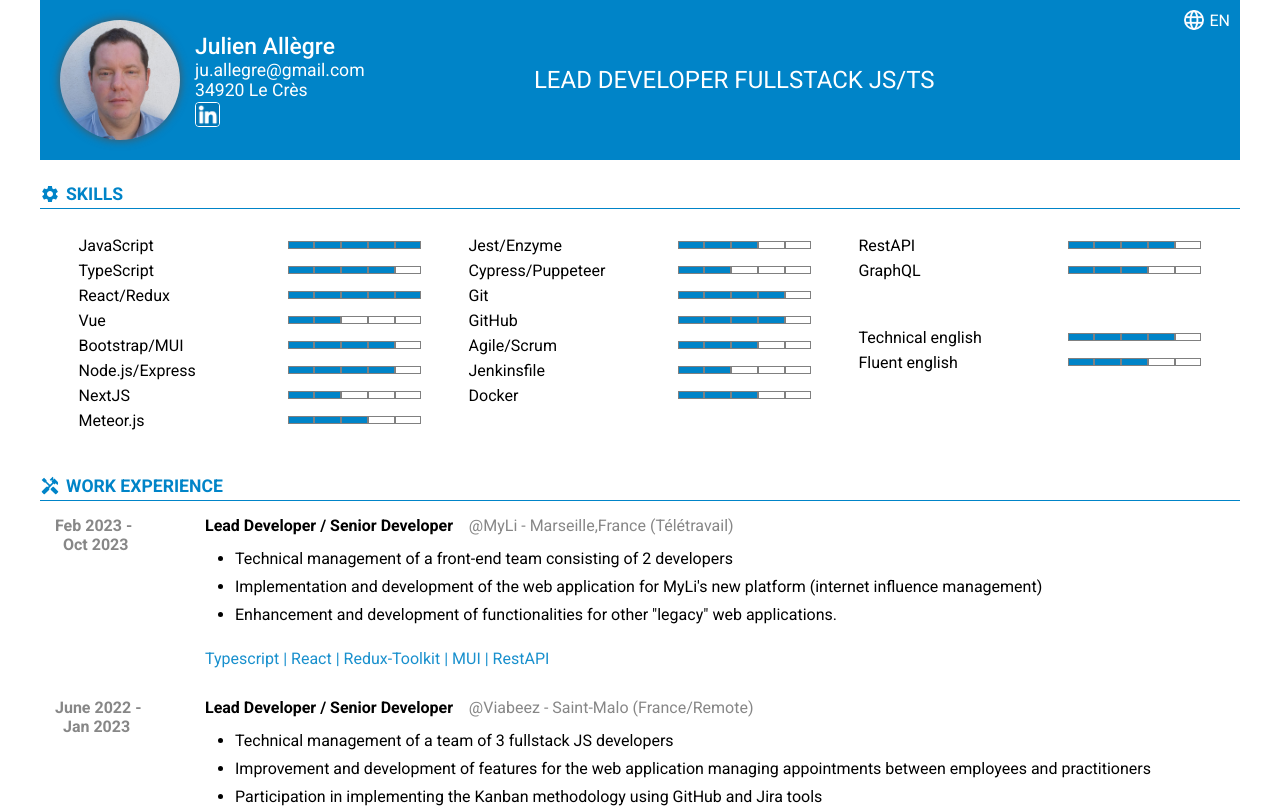
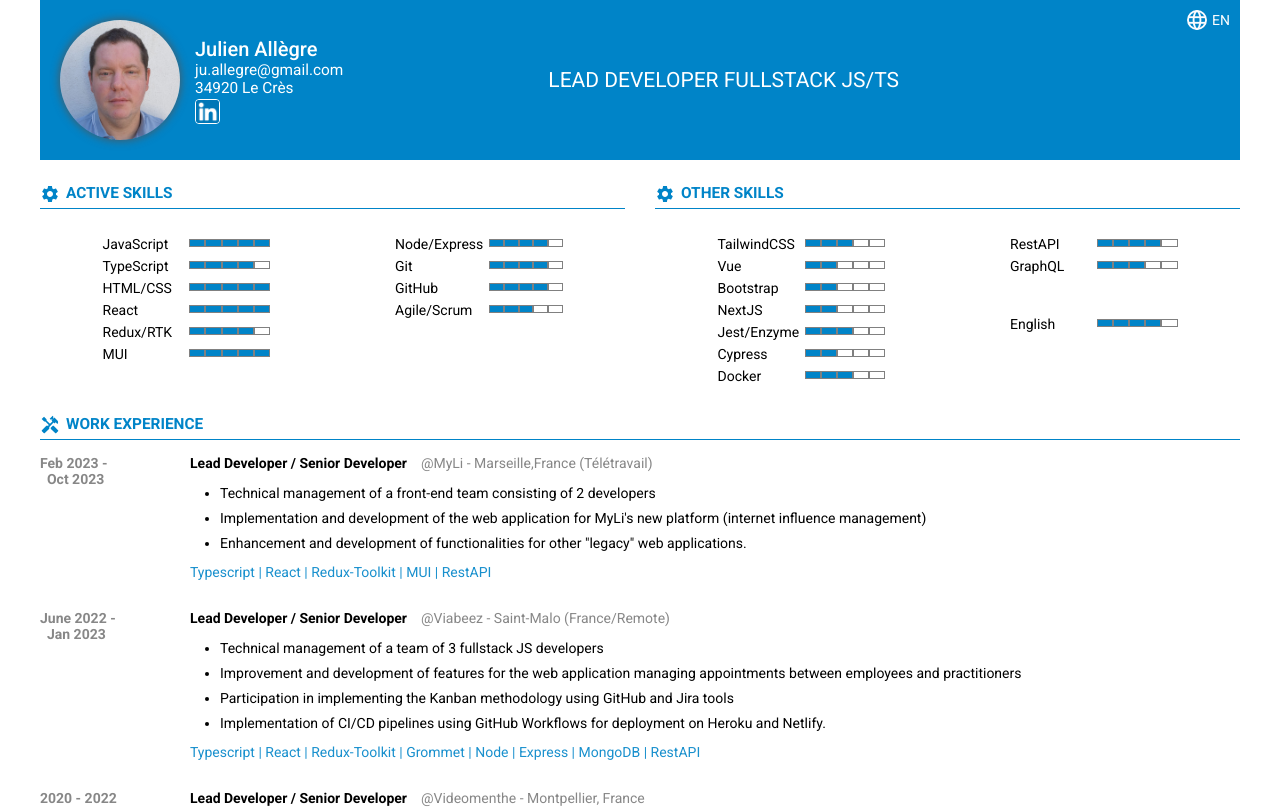
Before and after one commit to JAllegre/cv, a React (Create React App) app: page / in a window 1280 px wide. Shown: the top 808 px of the page. Built offline with nearby package versions, Linux system fonts and the light colour scheme.

Commit message:
refactor skills

```diff
--- a/src/LineXp.js
+++ b/src/LineXp.js
@@ -49,7 +49,8 @@ const useStyles = createUseStyles({
       paddingBottom: '9px'
     },
     '& ul': {
-      marginTop: '4px'
+      marginTop: '4px',
+      marginBottom: '4px'
     }
   },
   lineNotes: {
--- a/src/SectionContent.js
+++ b/src/SectionContent.js
@@ -4,7 +4,7 @@ import { createUseStyles } from 'react-jss';
 const useStyles = createUseStyles({
   sectionContent: {
     display: 'flex',
-    padding: '15px'
+    padding: '15px 0'
   },
   none: {
     display: 'none'
--- a/src/SectionSkills.js
+++ b/src/SectionSkills.js
@@ -8,6 +8,19 @@ import SectionTitle from './SectionTitle';
 import theme from './theme';
 
 const useStyles = createUseStyles({
+  root: {
+    display: 'flex',
+    flexWrap: 'wrap',
+    justifyContent: 'space-between',
+    width: '100%',
+    gap: '30px',
+    '& > div': {
+      width: 'auto',
+      flex: '1 1 auto',
+      margin: 0
+    }
+  },
+
   content: {
     display: 'flex',
     width: '100%',
@@ -19,7 +32,7 @@ const useStyles = createUseStyles({
   table: {
     width: '30%',
     padding: '8px 0',
-    minWidth: '200px',
+    minWidth: '150px',
     border: '0',
     backgroundColor: 'transparent'
   },
@@ -27,12 +40,11 @@ const useStyles = createUseStyles({
     padding: '2px'
   },
   tdStars: {
-    minWidth: '100px',
     textAlign: 'center'
   },
   tdTech: {
     textAlign: 'left',
-    width: '60%'
+    width: '50%'
   },
   rater: {
     display: 'flex',
@@ -78,10 +90,12 @@ function SectionSkills({ intl }) {
 
   const englishTechnical = intl.formatMessage({ id: 'str.skills.english.technical' });
   const englishFluent = intl.formatMessage({ id: 'str.skills.english.fluent' });
+  const english = intl.formatMessage({ id: 'str.skills.english' });
   return (
+    <div className={classes.root}>
       <Section>
         <SectionTitle icon={<Icon />} collapsed={collapsed} onCollapsed={handleCollapse}>
-        <FormattedMessage id="str.skills.title" />
+          <FormattedMessage id="str.skills.title.main" />
         </SectionTitle>
         <SectionContent collapsed={collapsed}>
           <div className={classes.content}>
@@ -89,22 +103,38 @@ function SectionSkills({ intl }) {
               <tbody>
                 <SkillLine key="js" tech="JavaScript" rate={5} />
                 <SkillLine key="ts" tech="TypeScript" rate={4} />
-              <SkillLine key="react" tech="React/Redux" rate={5} />
-              <SkillLine key="vue" tech="Vue" rate={2} />
-              <SkillLine key="bootstrap" tech="Bootstrap/MUI" rate={4} />
-              <SkillLine key="node" tech="Node.js/Express" rate={4} />
-              <SkillLine key="next" tech="NextJS" rate={2} />
-              <SkillLine key="meteor" tech="Meteor.js" rate={3} />
+                <SkillLine key="html" tech="HTML/CSS" rate={5} />
+                <SkillLine key="react" tech="React" rate={5} />
+                <SkillLine key="redux" tech="Redux/RTK" rate={4} />
+                <SkillLine key="mui" tech="MUI" rate={5} />
               </tbody>
             </table>
             <table className={classes.table}>
               <tbody>
+                <SkillLine key="node" tech="Node/Express" rate={4} />
+                <SkillLine key="github" tech="Git" rate={4} />
+                <SkillLine key="git" tech="GitHub" rate={4} />
+                <SkillLine key="scrum" tech="Agile/Scrum" rate={3} />
+              </tbody>
+            </table>
+          </div>
+        </SectionContent>
+      </Section>
+
+      <Section>
+        <SectionTitle icon={<Icon />} collapsed={collapsed} onCollapsed={handleCollapse}>
+          <FormattedMessage id="str.skills.title.other" />
+        </SectionTitle>
+        <SectionContent collapsed={collapsed}>
+          <div className={classes.content}>
+            <table className={classes.table}>
+              <tbody>
+                <SkillLine key="tailwind" tech="TailwindCSS" rate={3} />
+                <SkillLine key="vue" tech="Vue" rate={2} />
+                <SkillLine key="bootstrap" tech="Bootstrap" rate={2} />
+                <SkillLine key="next" tech="NextJS" rate={2} />
                 <SkillLine key="jest" tech="Jest/Enzyme" rate={3} />
-              <SkillLine key="cypress" tech="Cypress/Puppeteer" rate={2} />
-              <SkillLine key="git" tech="Git" rate={4} />
-              <SkillLine key="github" tech="GitHub" rate={4} />
-              <SkillLine key="scrum" tech="Agile/Scrum" rate={3} />
-              <SkillLine key="jen" tech="Jenkinsfile" rate={2} />
+                <SkillLine key="cypress" tech="Cypress" rate={2} />
                 <SkillLine key="dock" tech="Docker" rate={3} />
               </tbody>
             </table>
@@ -118,13 +148,13 @@ function SectionSkills({ intl }) {
                     <br />
                   </td>
                 </tr>
-              <SkillLine key="ten" tech={englishTechnical} rate={4} />
-              <SkillLine key="cen" tech={englishFluent} rate={3} />
+                <SkillLine key="english" tech={english} rate={4} />
               </tbody>
             </table>
           </div>
         </SectionContent>
       </Section>
+    </div>
   );
 }
 
--- a/src/SectionXp.js
+++ b/src/SectionXp.js
@@ -32,11 +32,10 @@ function SectionXp({ intl }) {
         <div className={classes.content}>
           <LineXp key="xp6" id="xp6" />
           <LineXp key="xp5" id="xp5" />
+          <LineXp key="xp4" id="xp4" />
           <PrintPageBreaker />
-          <LineXp key="xp4" id="xp4" />
           <LineXp key="xp3" id="xp3" />
           <LineXp key="xp2" id="xp2" />
-          <PrintPageBreaker />
           <LineXp key="xp1" id="xp1" />
         </div>
       </SectionContent>
--- a/src/i18n/en.json
+++ b/src/i18n/en.json
@@ -2,6 +2,8 @@
   "str.change.language.tooltip": "Switch to french",
   "str.head.role": "Lead Developer",
   "str.skills.title": "Skills",
+  "str.skills.title.main": "Active skills",
+  "str.skills.title.other": "Other skills",
   "str.experiences.title": "Work Experience",
   "str.formations.title": "Education",
   "str.interests.title": "Personal interests",
@@ -10,6 +12,7 @@
   "str.formations.du": "DU informatique - IUT Montpellier, France",
   "str.formations.dut": "DUT in computer science - IUT Montpellier, France",
 
+  "str.skills.english": "English",
   "str.skills.english.technical": "Technical english",
   "str.skills.english.fluent": "Fluent english",
 
--- a/src/i18n/fr.json
+++ b/src/i18n/fr.json
@@ -2,6 +2,8 @@
   "str.change.language.tooltip": "Basculer en anglais",
   "str.head.role": "Lead Développeur",
   "str.skills.title": "Compétences",
+  "str.skills.title.main": "Compétences actives",
+  "str.skills.title.other": "Autres compétences",
   "str.experiences.title": "Expériences professionnelles",
   "str.formations.title": "Formations",
   "str.interests.title": "Centres d'intérêt",
@@ -10,6 +12,7 @@
   "str.formations.du": "DU informatique - IUT Montpellier",
   "str.formations.dut": "DUT informatique - IUT Montpellier",
 
+  "str.skills.english": "Anglais",
   "str.skills.english.technical": "Anglais Technique",
   "str.skills.english.fluent": "Anglais Courant",
 
--- a/src/index.css
+++ b/src/index.css
@@ -12,16 +12,13 @@ body {
   margin: 0;
   padding: 0;
   font-family: 'Roboto', Arial, 'Helvetica Neue', sans-serif;
+  font-size: 14px;
   -webkit-font-smoothing: antialiased;
   -moz-osx-font-smoothing: grayscale;
 }
 
 code {
   font-family: source-code-pro, Menlo, Monaco, Consolas, 'Courier New', monospace;
-}
-
-@page {
-  margin: 0.1cm;
 }
 
 /*Force use of color/image in print mode*/
```
Lines whose indentation alone changed are shown as unchanged.
